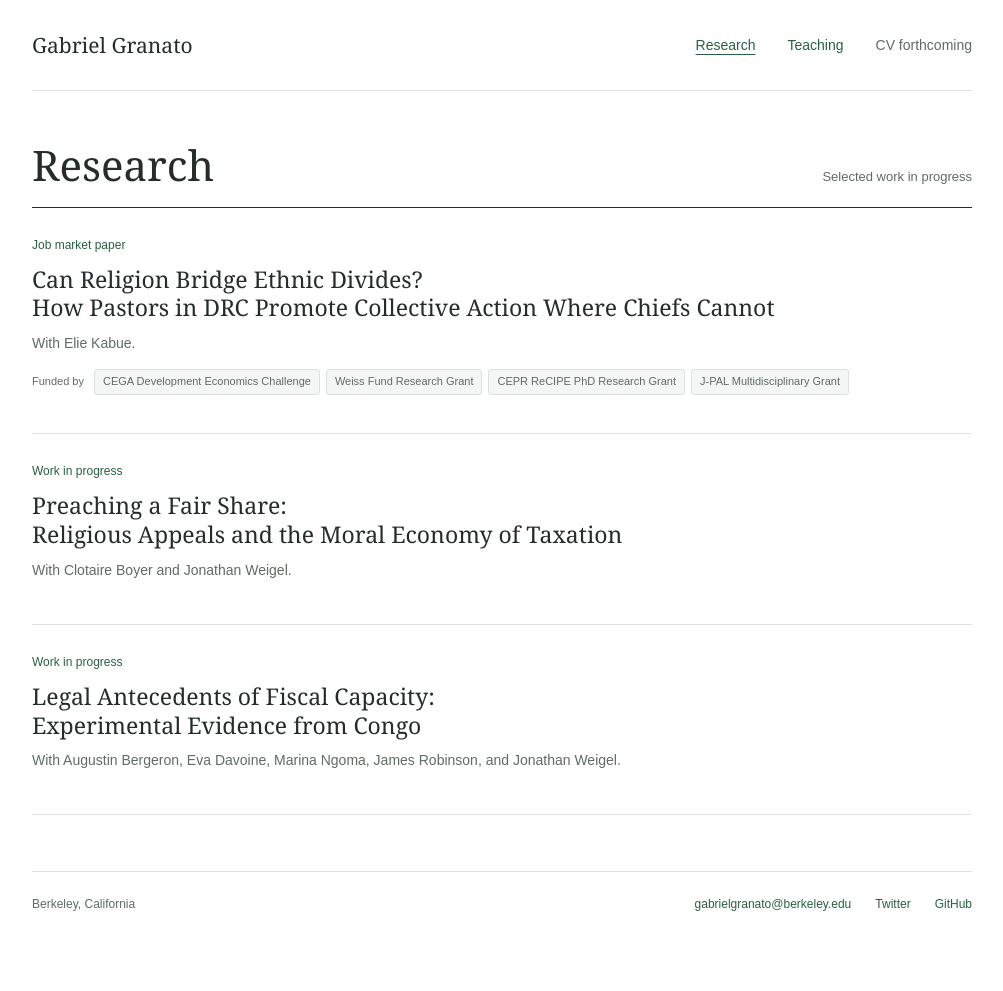
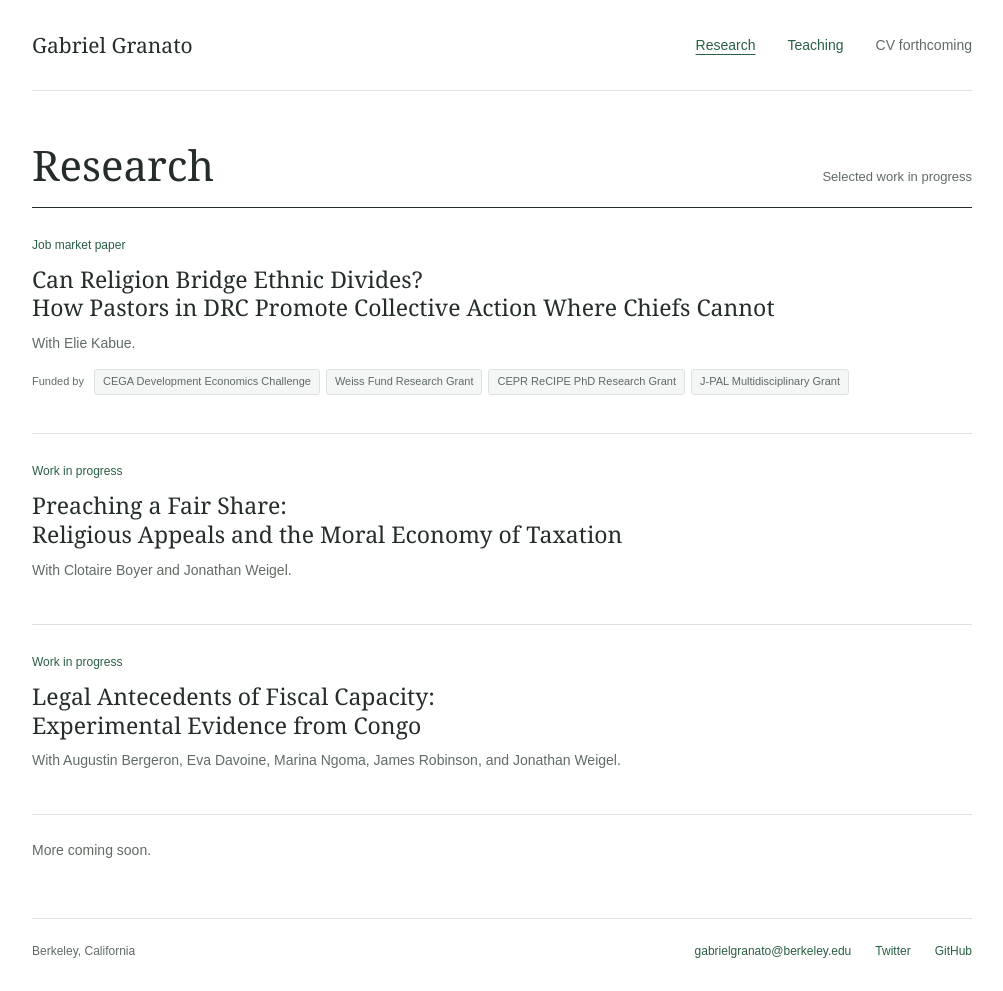
Before and after one commit to gabrielgranato/gabrielgranato.github.io, a Jekyll site: the page built from _pages/research.html, in a window 1280 px wide. Shown: the whole page, without its empty margins (138-1141 px from the left). Built offline with Jekyll 4.4.1, drawn with Linux system fonts in a browser that asks for light colours; before the commit the page ends 945 px from its top, so only the background shows below that.

Commit message:
Add portrait and 2026-2027 job-market notice

```diff
--- a/_config.yml
+++ b/_config.yml
@@ -23,7 +23,7 @@
 #               Additional customization can be done by editing /_includes/author-profile.html
 author:
   # Biographic information
-  avatar           : "profile.svg"
+  avatar           : "gabriel-granato-portrait.png"
   name             : "Gabriel Granato"
   pronouns         : # example: "she/her"
   bio              : "Ph.D. student in Business and Public Policy"
--- a/_pages/research.html
+++ b/_pages/research.html
@@ -7,3 +7,4 @@
 
 <div class="section-heading"><h1>Research</h1><p>Selected work in progress</p></div>
 {% include classic-research.html %}
+<p class="coming-soon">More coming soon.</p>
--- a/assets/css/classic.css
+++ b/assets/css/classic.css
@@ -30,9 +30,11 @@
 .classic-site h3 { font-size: 23px; margin: 0 0 10px; }
 .classic-site p { margin: 0 0 18px; }
 .profile-intro { display: grid; grid-template-columns: 270px minmax(0, 1fr); gap: 42px; align-items: start; padding: 0 0 40px; }
-.profile-photo { display: block; width: 270px; height: 338px; object-fit: cover; border-radius: 3px; background: var(--soft); }
+.profile-photo { display: block; width: 270px; height: 338px; object-fit: cover; object-position: center 20%; border-radius: 3px; background: var(--soft); }
 .profile-photo.is-placeholder { object-fit: contain; padding: 14px; }
 .profile-text .affiliation { font: 14px/1.7 Arial, sans-serif; color: var(--muted); margin: 0 0 24px; }
+.profile-text .job-market-tag { display: inline-block; max-width: 100%; padding: 6px 11px; border: 1px solid var(--line); border-radius: 3px; background: var(--soft); color: var(--accent); font: 14px/1.5 Arial, sans-serif; margin: 0 0 24px; }
+.classic-site .coming-soon { margin: 24px 0 0; color: var(--muted); font: 14px/1.6 Arial, sans-serif; }
 .profile-text .education { color: var(--muted); font-size: 15px; text-wrap: pretty; }
 .education-degree { white-space: nowrap; }
 .profile-links { display: flex; flex-wrap: wrap; gap: 22px; font: 13px/1.5 Arial, sans-serif; margin-top: 24px; }
```
Also changed, not shown: _pages/about.md (+3 -0 lines), 1 other file.
